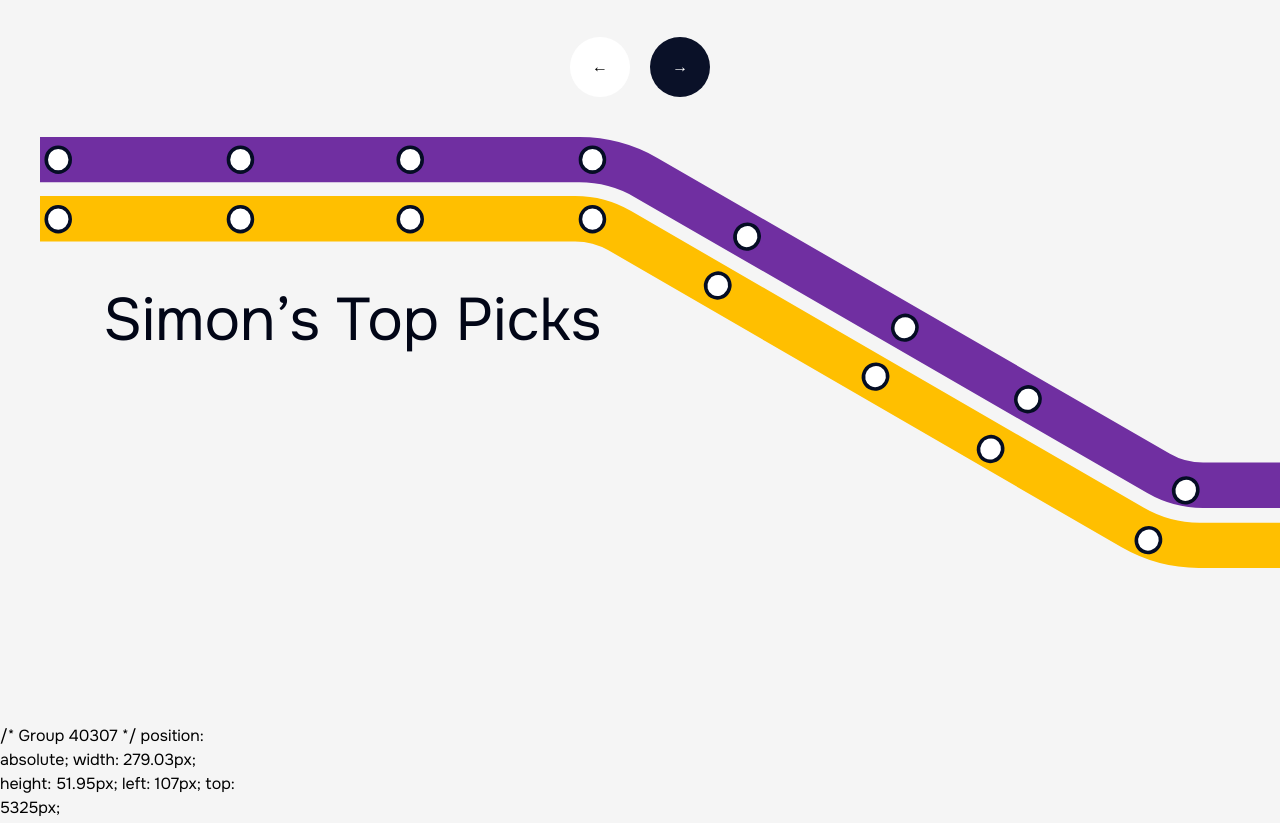
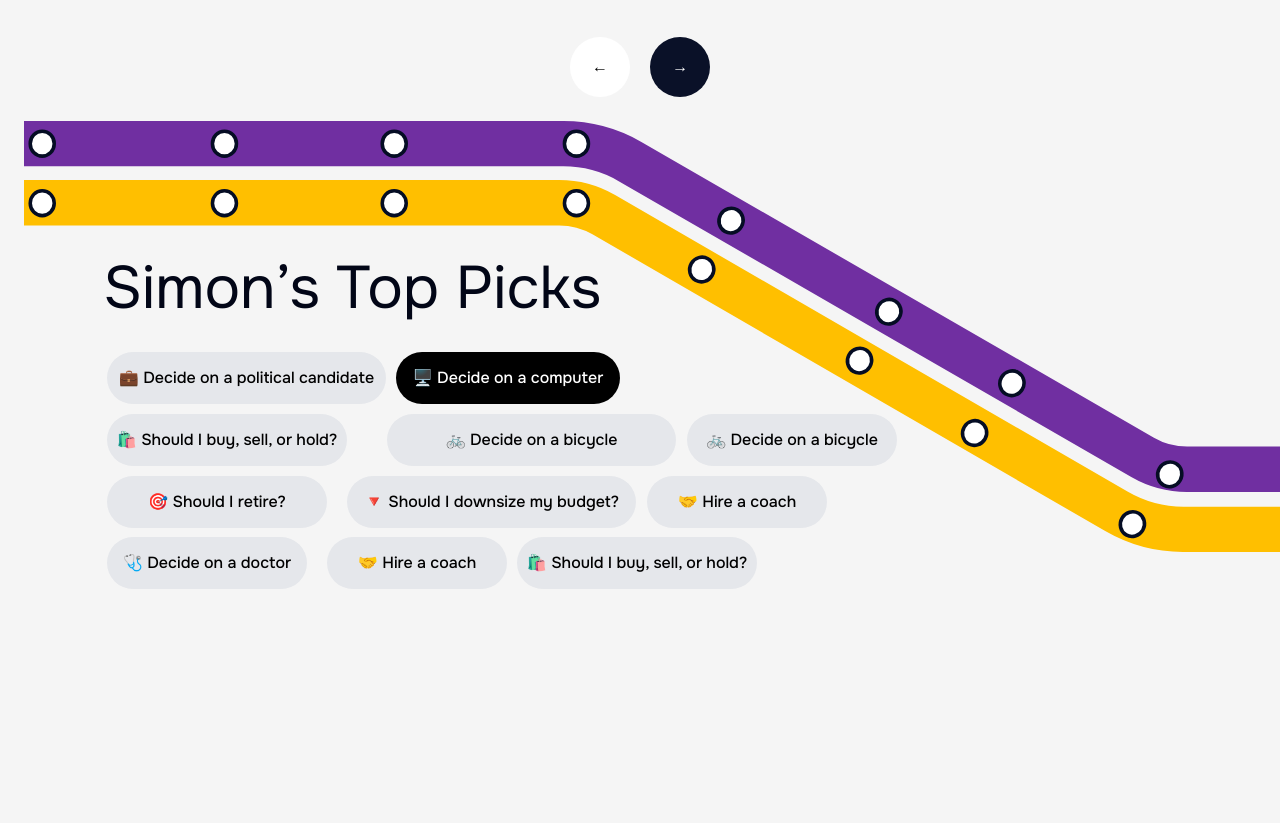
Before and after one commit to Alihaider592/LST, a website: page src/index.html in a window 1280 px wide. Shown: the part 4994-5817 px from the top of the page. Drawn offline with nearby package versions, Linux system fonts and the light colour scheme.

Commit message:
buttons done

```diff
--- a/src/index.html
+++ b/src/index.html
@@ -534,25 +534,86 @@
   </section>
 <!-- stair -->
  <section class="max-w-[1440px]">
-   <img class="m-10" src="/stair.svg" alt="">
+   <img class="m-6" src="/stair.svg" alt="">
    <p class="justify-start relative left-[103px] bottom-80 text-slate-950 text-6xl font-normal font-['Onest'] leading-[64px]">Simon’s Top Picks</p>
    <div class="h-[666.88px] w-[237.95px]">
-    <div>
-      <div class="w-[506.89px] h-[51.85px]">
-<div class="w-[279]"></div>
+    <div class="bottom-72 left-[107px] relative">
+<div class="w-[666.88px] h-60 relative rounded-[28.91px]">
+  <!-- Row 1 -->
+  <div class="absolute left-0 top-0">
+    <div class="w-[279px] h-[52px] bg-gray-200 rounded-full flex justify-center items-center py-2 text-black text-base font-medium">
+      💼 Decide on a political candidate
+    </div>
+  </div>
+
+  <div class="absolute left-[289px] top-0">
+    <div class="w-[224px] h-[52px] bg-black rounded-full flex justify-center items-center py-2 text-white text-base font-medium">
+      🖥️ Decide on a computer
+    </div>
+  </div>
+
+  <!-- Row 2 -->
+  <div class="absolute left-0 top-[62px]">
+    <div class="w-[240px] h-[52px] bg-gray-200 rounded-full flex justify-center items-center py-2 text-black text-base font-medium">
+      🛍️ Should I buy, sell, or hold?
+    </div>
+  </div>
+
+  <div class="absolute left-[280px] top-[62px]">
+    <div class="w-[289px] h-[52px] bg-gray-200 rounded-full flex justify-center items-center py-2 text-black text-base font-medium">
+      🚲 Decide on a bicycle
+    </div>
+  </div>
+
+  <div class="absolute left-[580px] top-[62px]">
+    <div class="w-[210px] h-[52px] bg-gray-200 rounded-full flex justify-center items-center py-2 text-black text-base font-medium">
+      🚲 Decide on a bicycle
+    </div>
+  </div>
+
+  <!-- Row 3 -->
+  <div class="absolute left-0 top-[124px]">
+    <div class="w-[220px] h-[52px] bg-gray-200 rounded-full flex justify-center items-center py-2 text-black text-base font-medium">
+      🎯 Should I retire?
+    </div>
+  </div>
+
+  <div class="absolute left-[240px] top-[124px]">
+    <div class="w-[289px] h-[52px] bg-gray-200 rounded-full flex justify-center items-center py-2 text-black text-base font-medium">
+      🔻 Should I downsize my budget?
+    </div>
+  </div>
+
+  <div class="absolute left-[540px] top-[124px]">
+    <div class="w-[180px] h-[52px] bg-gray-200 rounded-full flex justify-center items-center py-2 text-black text-base font-medium">
+      🤝 Hire a coach
+    </div>
+  </div>
+
+  <!-- Row 4 -->
+  <div class="absolute left-0 top-[185px]">
+    <div class="w-[200px] h-[52px] bg-gray-200 rounded-full flex justify-center items-center py-2 text-black text-base font-medium">
+      🩺 Decide on a doctor
+    </div>
+  </div>
+
+  <div class="absolute left-[220px] top-[185px]">
+    <div class="w-[180px] h-[52px] bg-gray-200 rounded-full flex justify-center items-center py-2 text-black text-base font-medium">
+      🤝 Hire a coach
+    </div>
+  </div>
+
+  <div class="absolute left-[410px] top-[185px]">
+    <div class="w-[240px] h-[52px] bg-gray-200 rounded-full flex justify-center items-center py-2 text-black text-base font-medium">
+      🛍️ Should I buy, sell, or hold?
+    </div>
+  </div>
+</div>
+
       </div>
-      /* Group 40307 */
-
-position: absolute;
-width: 279.03px;
-height: 51.95px;
-left: 107px;
-top: 5325px;
-
-
     </div>
-
    </div>
+   <div class="text-center justify-start text-black text-base font-medium font-['Onest'] leading-6">See More →</div>
   </section>
   </body>
 </html>
```
